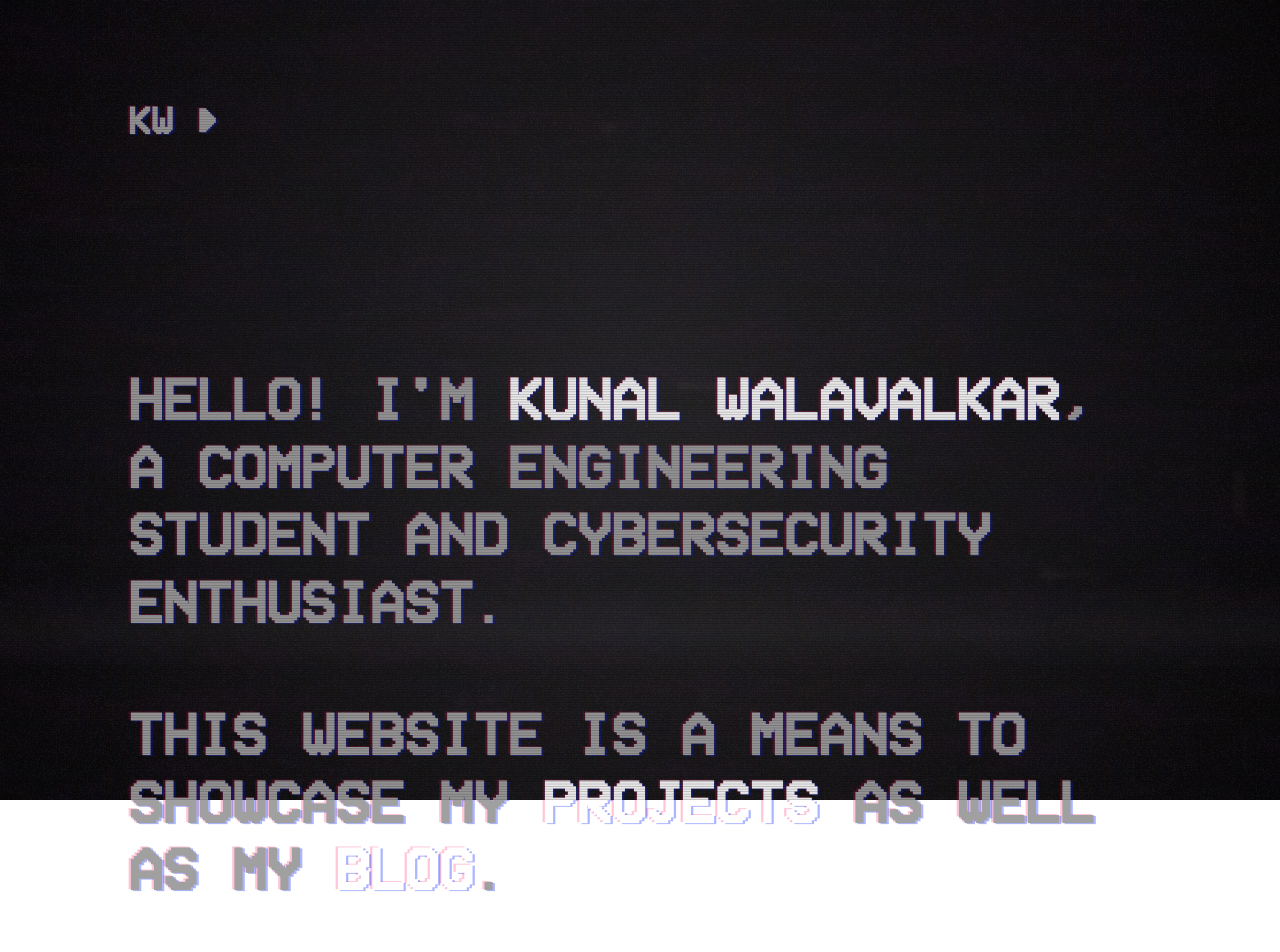
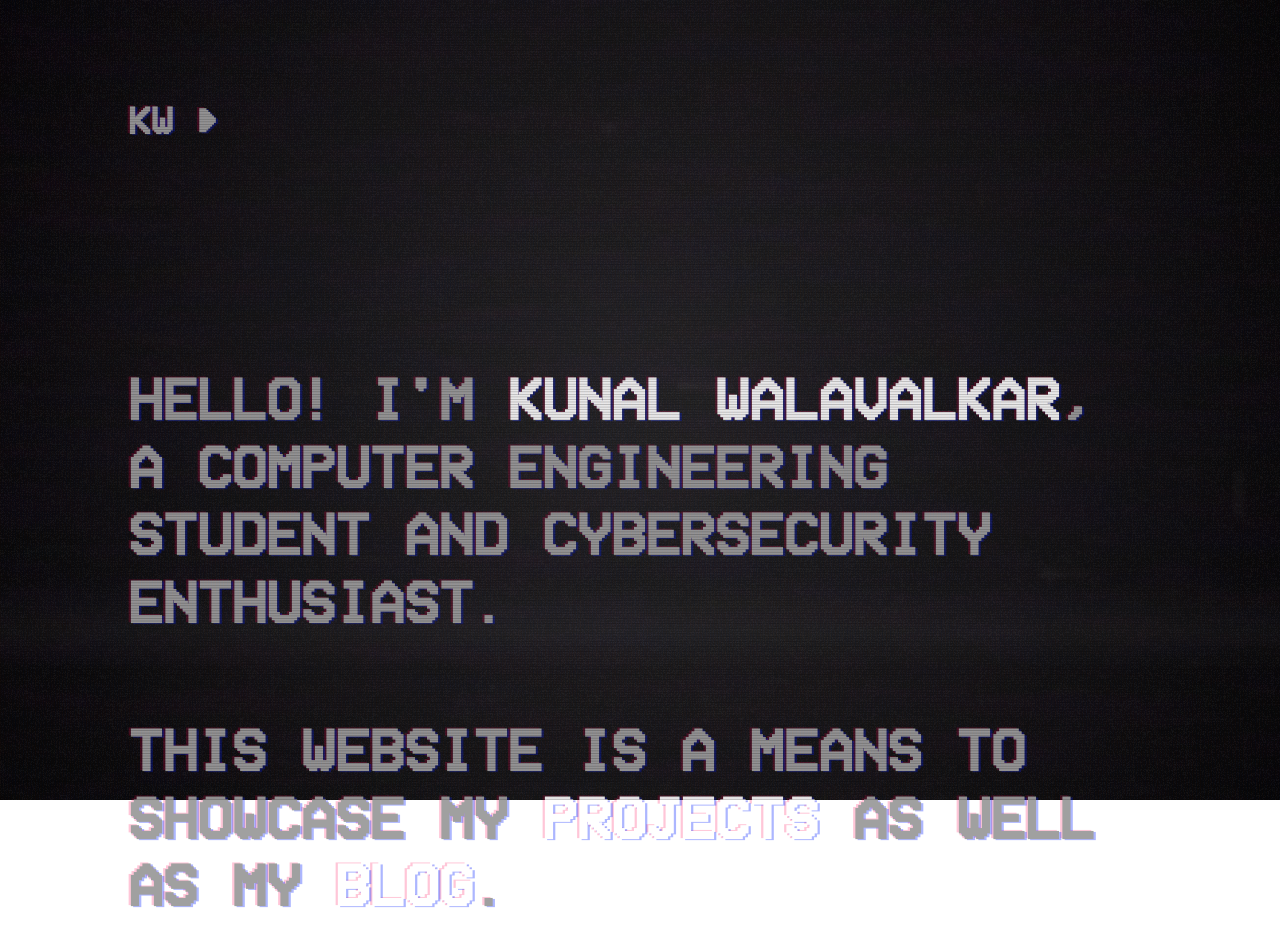
Before and after one commit to kunalwalavalkar/Portfolio, a React (Create React App) app: page /home in a window 1280 px wide. Shown: the top 952 px of the page. Built offline with nearby package versions, Linux system fonts and the light colour scheme.

Commit message:
First commit

```diff
--- a/src/index.css
+++ b/src/index.css
@@ -699,7 +699,7 @@ h2 {
 }
 
 .spacing {
-	margin-bottom: 5vw;
+	margin-bottom: 10vh;
 }
 
 .personal {
@@ -714,7 +714,7 @@ h2 {
 ul {
 	display: grid;
   grid-template-columns: 1fr;
-  grid-gap: 5vw;
+  grid-gap: 10vh;
 	padding: 0;
 }
 
```
